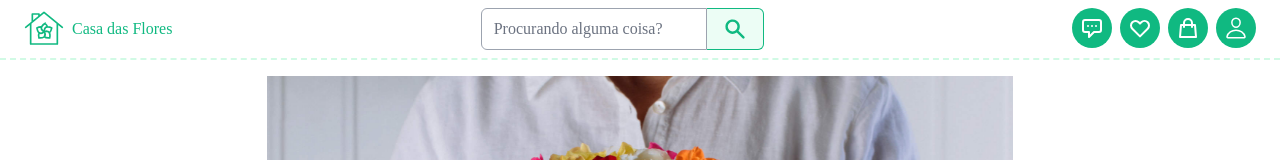
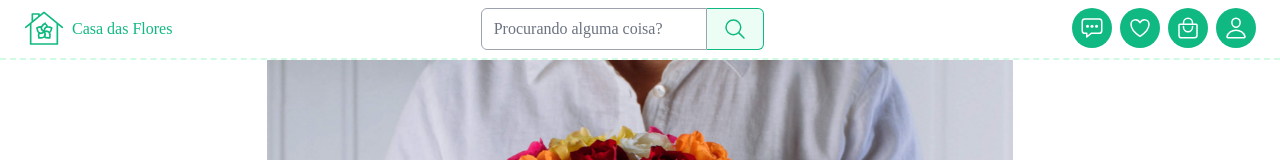
Before and after one commit to gilmar-sales/casa-das-flores, a React (Create React App) app in the folder front-end/: page / in a window 1280 px wide. Shown: the top 160 px of the page. Built offline with nearby package versions, Linux system fonts and the light colour scheme; no server answers.

Commit message:
[front-end]: update icons

```diff
--- a/front-end/src/components/Modal/index.tsx
+++ b/front-end/src/components/Modal/index.tsx
@@ -1,6 +1,6 @@
 import React, { ReactNode } from 'react'
-import { HiXCircle } from 'react-icons/hi'
 import { Transition } from '@headlessui/react'
+import { IoCloseCircle } from 'react-icons/io5'
 
 interface ModalProps {
 	title: string
@@ -11,6 +11,7 @@ interface ModalProps {
 
 const Modal: React.FC<ModalProps> = (props) => {
 	return (
+		<div>
 			<Transition
 				show={props.isOpen}
 				enter='transition ease-linear duration-150'
@@ -19,6 +20,7 @@ const Modal: React.FC<ModalProps> = (props) => {
 				leave='transition ease-in duration-200'
 				leaveFrom='opacity-100 scale-100'
 				leaveTo='opacity-0 scale-50'
+				className='absolute'
 			>
 				<div
 					className={
@@ -42,7 +44,7 @@ const Modal: React.FC<ModalProps> = (props) => {
 									className='hover:text-red-500'
 									onClick={() => props.setOpen(false)}
 								>
-								<HiXCircle />
+									<IoCloseCircle />
 								</button>
 							</div>
 							{/* Content */}
@@ -53,6 +55,7 @@ const Modal: React.FC<ModalProps> = (props) => {
 					</Transition>
 				</div>
 			</Transition>
+		</div>
 	)
 }
 
--- a/front-end/src/components/NavBar/AccountMenu/index.tsx
+++ b/front-end/src/components/NavBar/AccountMenu/index.tsx
@@ -30,7 +30,9 @@ export default function AccountMenu() {
 			else
 				return (
 					<span className='uppercase'>
-						{profile.firstName?.charAt(0) + profile.lastName?.charAt(0)}
+						{profile.firstName?.charAt(0) + profile.lastName?.charAt(0) || (
+							<IoPersonOutline className='h-6 w-6' />
+						)}
 					</span>
 				)
 		} else return <IoPersonOutline className='h-6 w-6' />
--- a/front-end/src/components/NavBar/index.tsx
+++ b/front-end/src/components/NavBar/index.tsx
@@ -1,10 +1,11 @@
 import React, { useContext, useState } from 'react'
+
 import {
-	HiOutlineChatAlt,
-	HiOutlineHeart,
-	HiOutlineShoppingBag,
-	HiSearch,
-} from 'react-icons/hi'
+	IoChatboxEllipsesOutline,
+	IoHeartOutline,
+	IoBagHandleOutline,
+	IoSearchOutline,
+} from 'react-icons/io5'
 
 import { Link } from 'react-router-dom'
 
@@ -24,7 +25,7 @@ export default function NavBar(props: { children: any }) {
 	return (
 		<div>
 			<ReactTooltip place='bottom' effect='solid' globalEventOff='hover' />
-			<nav className='flex mb-0 sm:mb-4 justify-between py-2 text-green-500 border-dashed sm:border-b-2 border-green-100 '>
+			<nav className='flex justify-between py-2 text-green-500 border-dashed sm:border-b-2 border-green-100 '>
 				{/* Brand Section*/}
 				<div className='flex items-center px-2 sm:px-4 lg:px-6'>
 					<Link
@@ -48,7 +49,7 @@ export default function NavBar(props: { children: any }) {
 							onChange={(e) => setSearchText(e.target.value)}
 						/>
 						<button className='px-4 py-1 rounded-r-md border border-l-0 border-green-500 bg-green-50 hover:bg-green-400 hover:text-white'>
-							<HiSearch className='h-6 w-6' />
+							<IoSearchOutline className='h-6 w-6' />
 						</button>
 					</div>
 				</div>
@@ -58,19 +59,19 @@ export default function NavBar(props: { children: any }) {
 						className='bg-green-500 h-10 w-10 p-2 rounded-full '
 						data-tip='Suporte'
 					>
-						<HiOutlineChatAlt className='h-6 w-6' />
+						<IoChatboxEllipsesOutline className='h-6 w-6' />
 					</button>
 					<button
 						className='bg-green-500 h-10 w-10 p-2 rounded-full '
 						data-tip='Desejos'
 					>
-						<HiOutlineHeart className='h-6 w-6' />
+						<IoHeartOutline className='h-6 w-6' />
 					</button>
 					<button
 						className='bg-green-500 h-10 w-10 p-2 rounded-full'
 						data-tip='Cesta'
 					>
-						<HiOutlineShoppingBag className='h-6 w-6' />
+						<IoBagHandleOutline className='h-6 w-6' />
 					</button>
 					<div className='relative'>
 						<AccountMenu />
@@ -78,7 +79,7 @@ export default function NavBar(props: { children: any }) {
 				</div>
 			</nav>
 			{/* Mobile Section */}
-			<div className='flex mb-4 justify-center sm:hidden  text-green-500 py-2 border-dashed border-b-2 border-green-100'>
+			<div className='flex justify-center sm:hidden  text-green-500 py-2 border-dashed border-b-2 border-green-100'>
 				<form className='flex' action='#' method='POST'>
 					<input
 						type='text'
@@ -90,7 +91,7 @@ export default function NavBar(props: { children: any }) {
 						onChange={(e) => setSearchText(e.target.value)}
 					/>
 					<button className='px-4 py-1 rounded-r-md border border-l-0 border-green-500 bg-green-50 hover:bg-green-400 hover:text-green-50'>
-						<HiSearch className='h-6 w-6' />
+						<IoSearchOutline className='h-6 w-6' />
 					</button>
 				</form>
 			</div>
```
Lines whose indentation alone changed are shown as unchanged.
